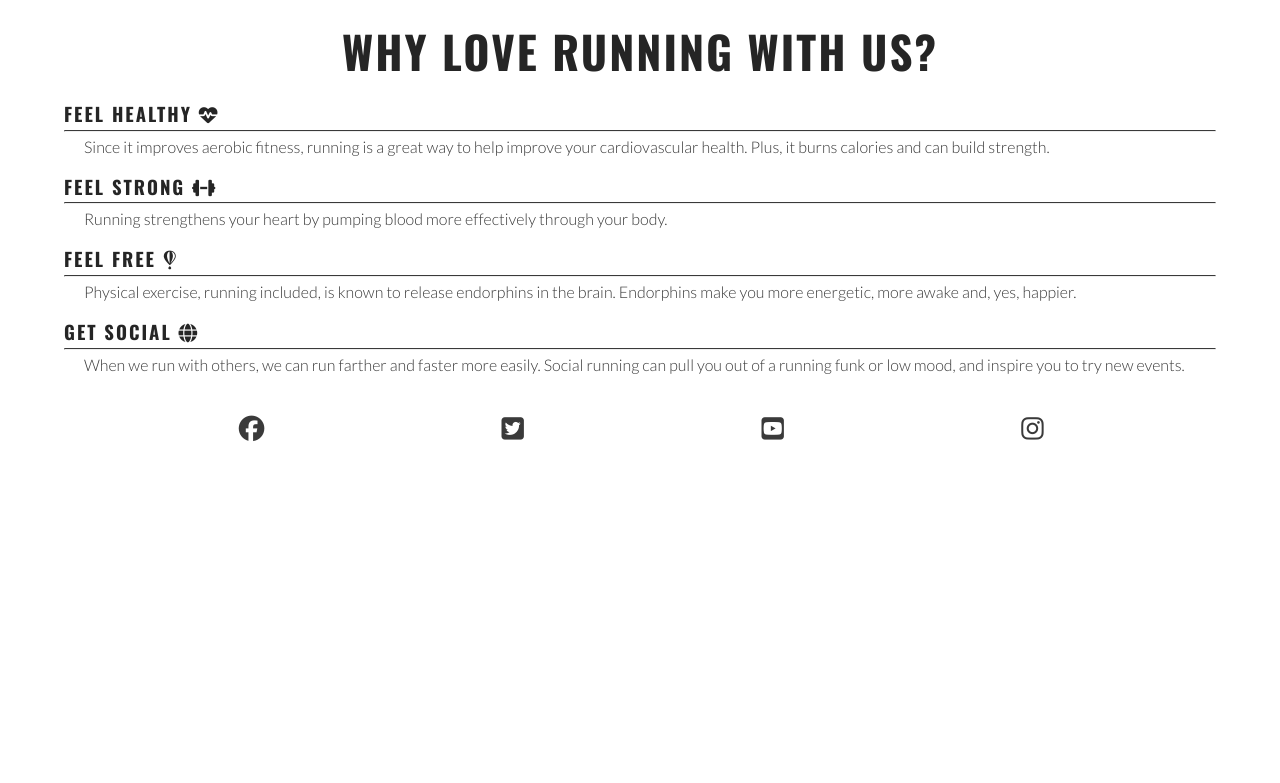
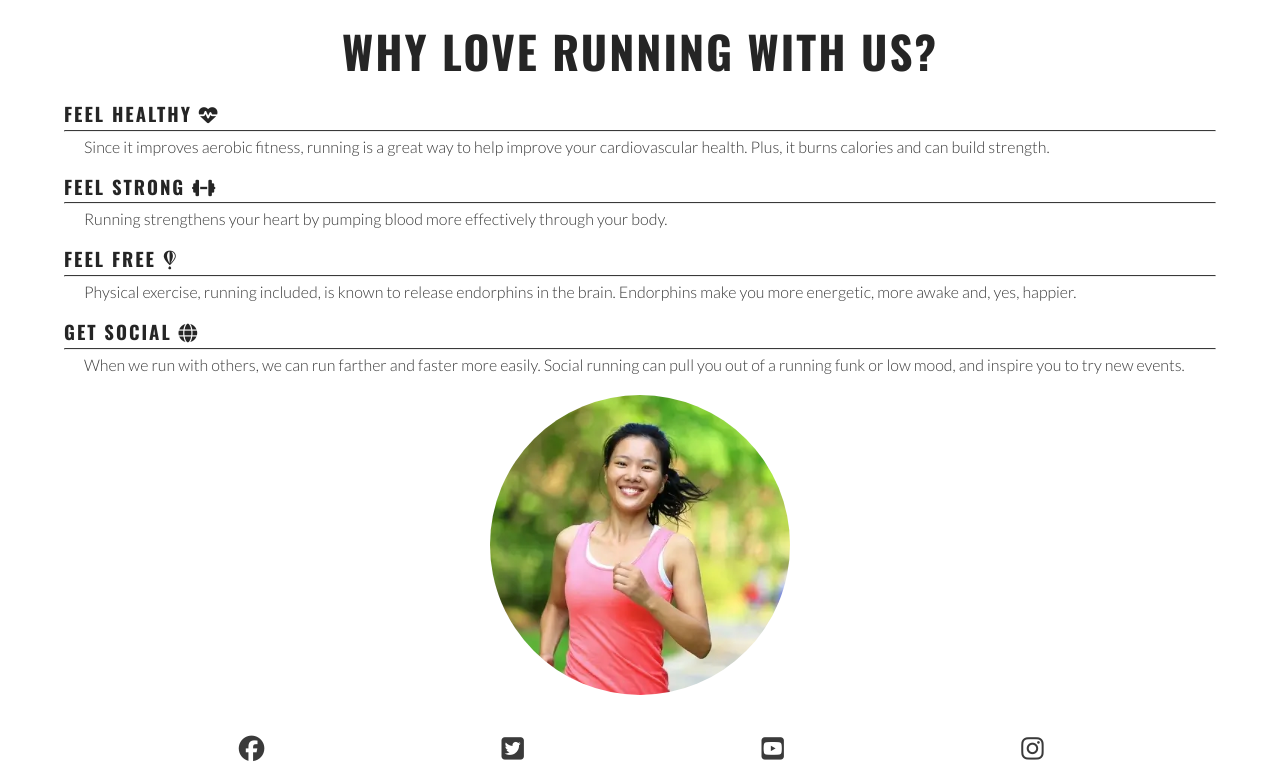
Before and after one commit to elantiguoale/love-running, a plain HTML site: page index.html in a window 1280 px wide. Shown: the part 681-1464 px from the top of the page. Before the commit the page ends 1144 px from the top, so only its background shows below. Drawn offline with nearby package versions, Linux system fonts and the light colour scheme.

Commit message:
circular picture added and edited

```diff
--- a/assets/css/style.css
+++ b/assets/css/style.css
@@ -93,7 +93,7 @@ main {
 #hero {
     height: 600px;
     width: 100%;
-    background: url("images/hero-image.png") no-repeat center center/cover;
+    background: url("../images/hero-image.png") no-repeat center center/cover;
     position: relative;
 }
 
@@ -138,6 +138,23 @@ main {
 #benefits hr {
     border-top: 1px solid #3a3a3a;
     margin: 5px 0;
+}
+
+#circle-cover-background{
+    height: 90vw;
+    width: 90vw;
+    padding-bottom: 20px;
+    background: url("../images/reasons-image.webp") no-repeat top center/cover;
+    /* Make it a circle*/
+    border-radius: 50%;
+    max-width: 300px;
+    max-height: 300px;
+}
+
+#benefits-image{
+    display: flex;
+    align-items: center;
+    justify-content: center;
 }
 
 /* Footer */
--- a/index.html
+++ b/index.html
@@ -76,6 +76,9 @@
                             you out of a running funk or low mood, and inspire you to try new events.</p>
                     </div>
                 </div>
+                <div id="benefits-image">
+                    <div id="circle-cover-background"></div>
+                </div>
             </div>
         </section>
     </main>
```
Also changed, not shown: assets/images/hero-image.png (renamed from assets/css/images/hero-image.png), assets/images/reasons-image.webp (added).
